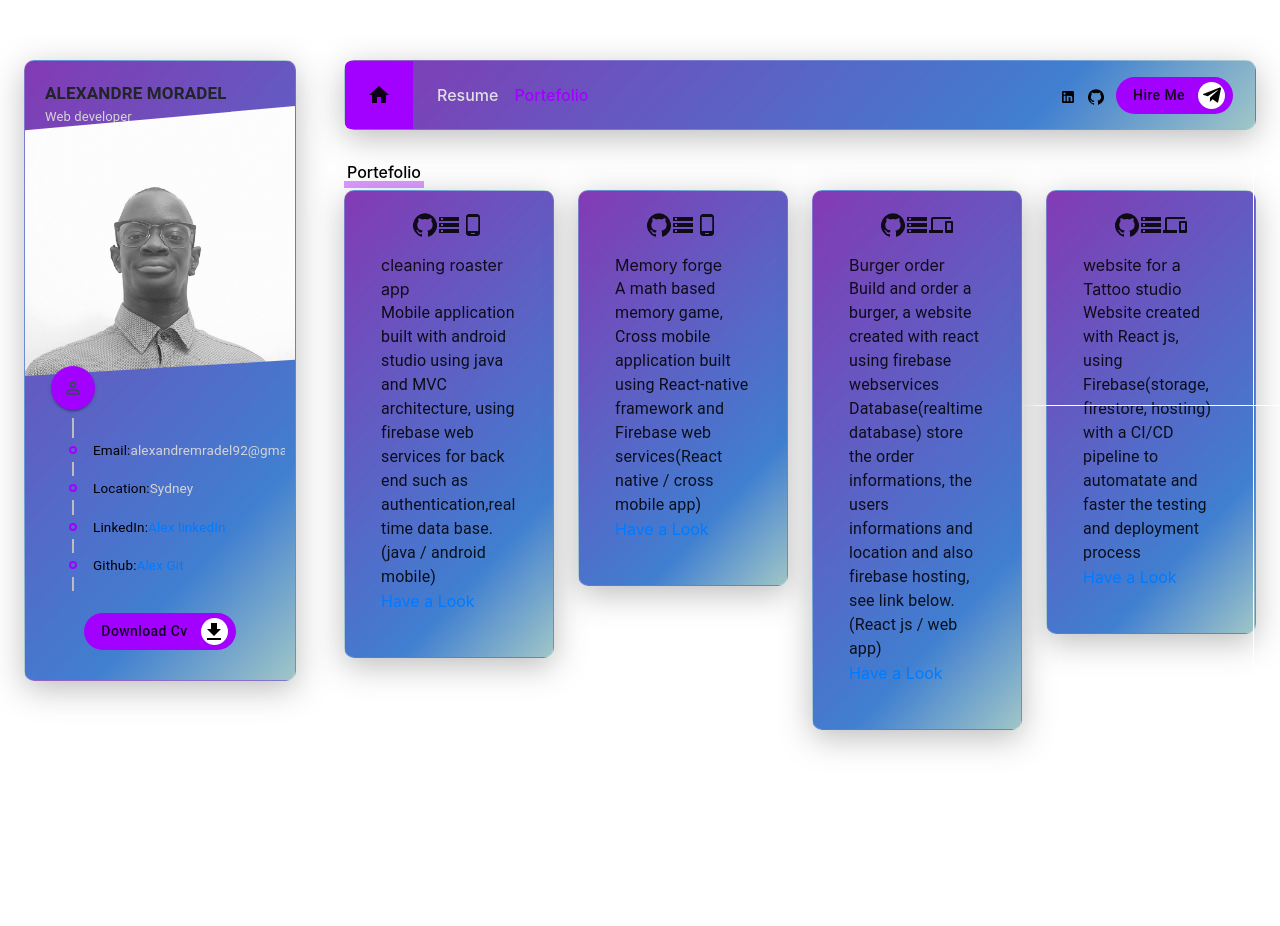
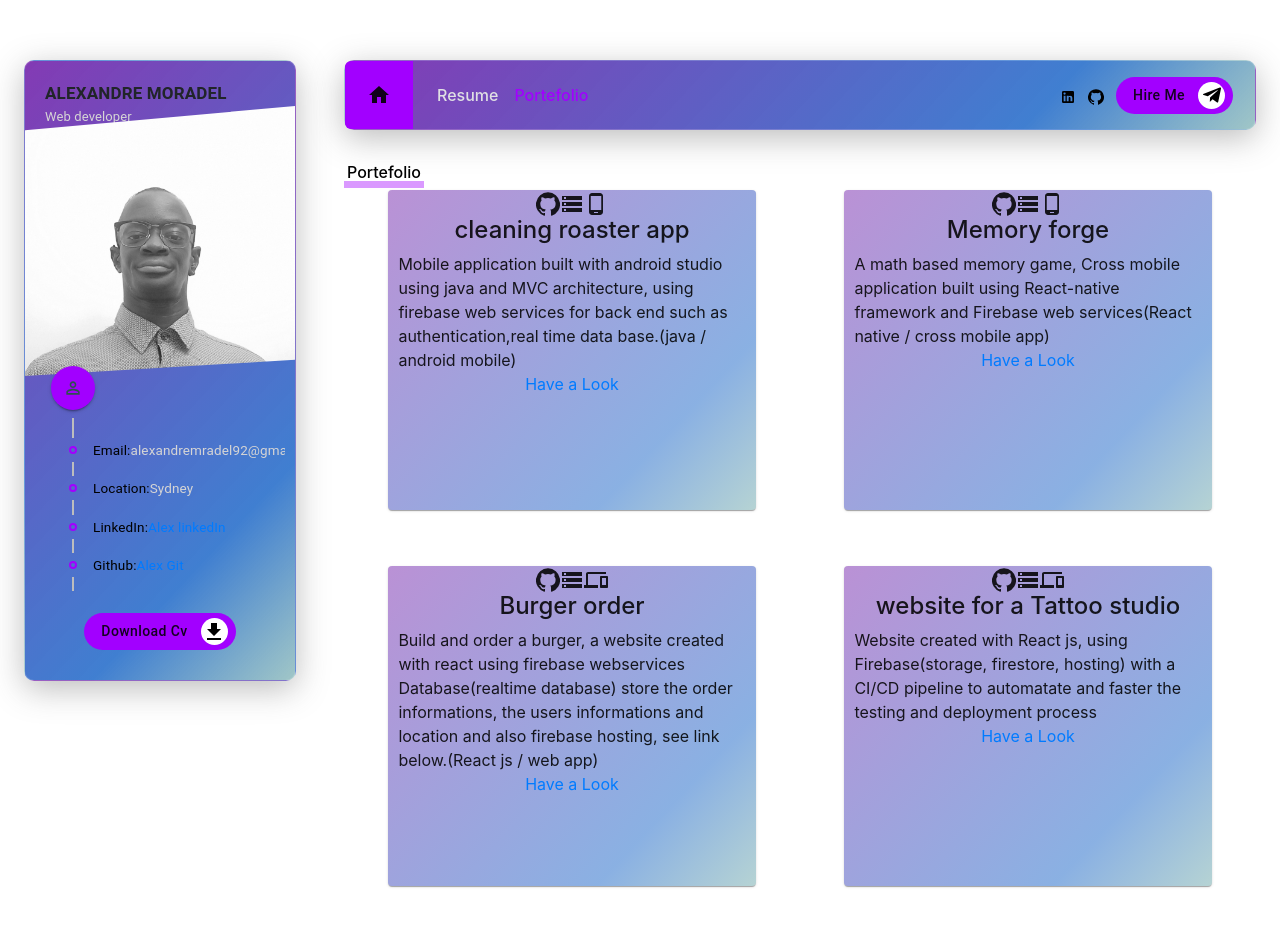
Before and after one commit to MZokko/react-portfolio, a React (Create React App) app: page /portefolio in a window 1280 px wide. Shown: the top 926 px of the page. Before the commit the page ends 800 px from the top, so only its background shows below. Built offline with nearby package versions, Linux system fonts and the light colour scheme.

Commit message:
portefolio refactor

```diff
--- a/src/Components/portefolio/index.js
+++ b/src/Components/portefolio/index.js
@@ -3,8 +3,7 @@ import './portefolio.css';
 import {
   Grid,
   Card,
-  CardContent,
-  Typography,} from '@material-ui/core';
+} from '@material-ui/core';
 import Flip from 'react-reveal/Flip';
 import {data} from '../../utils/resumeData'
 
@@ -16,7 +15,7 @@ const portefolio = () => {
         <span></span>
         <h6 className='section_title_text'>Portefolio</h6>
       </Grid>
-      <Grid container spacing={3} className='gridPortefolioCard'>
+      {/* <Grid container spacing={3} className='gridPortefolioCard'>
       {
         data.portefolio.map((projects)=>{
           return (
@@ -55,7 +54,31 @@ const portefolio = () => {
       }
 
 
-      </Grid>
+      </Grid> */}
+      <div className='flexportfolio'>
+        {data.portefolio.map((portefolio)=>{
+          return (
+            <Flip>
+            <Card key={portefolio.title} className='cardPortfolio'>
+            <div className='projIconSection'>
+            {portefolio.icons.map((i)=>{return(<div key={i.id} >{i.icon}</div>)})}
+            </div>
+            <span></span>
+            <h4 className='projTitle'>
+            {portefolio.title}
+            </h4>
+            <div className='projDesc'>
+            {portefolio.techDescription}
+            </div>
+            <div className='projLinks'>
+            {portefolio.links.map((url)=>{return( <a key={url.url} href={url.url} target='_blank' rel='noreferrer' >Have a Look</a>)})}
+            </div>
+
+            </Card>
+            </Flip>
+          )
+        })}
+      </div>
     </div>
   );
 };
--- a/src/Components/portefolio/portefolio.css
+++ b/src/Components/portefolio/portefolio.css
@@ -34,3 +34,34 @@
   .projIconSection{
       display: flex;justify-content: center;
   }
+
+
+  .flexportfolio{
+      /* height: 100vh; */
+      display: flex;
+      flex-flow: row wrap;
+      justify-content: space-around;
+      padding: 0;
+      margin: 0;
+  }
+  .cardPortfolio{
+      /*background setting*/
+      background: rgba(131, 58, 180, 0.555);
+      background: -moz-linear-gradient(133deg, rgba(131,58,180,0.555) 0%, rgba(45,114,204,0.555) 76%, rgba(123,176,177,0.555) 100%);
+      background: -webkit-linear-gradient(133deg, rgba(131,58,180,0.555) 0%, rgba(45,114,204,0.555) 76%, rgba(123,176,177,0.555) 100%);
+      background: linear-gradient(133deg, rgba(131,58,180,0.555) 0%, rgba(45,114,204,0.555) 76%, rgba(123,176,177,0.555) 100%);
+      filter: progid:DXImageTransform.Microsoft.gradient(startColorstr="#833ab4",endColorstr="#7bb0b1",GradientType=1);
+      box-shadow: 0 8px 32px 0 rgba(76, 76, 77, 0.37);
+      backdrop-filter: blur( 4px );
+      -webkit-backdrop-filter: blur( 4px );
+
+      /*background setting*/
+      width:23rem;
+      height: 40vh;
+      padding:  0rem 0.65rem;
+      margin-bottom:3.5rem;
+      display: flex;
+      flex-direction: column;
+      align-items: center;
+
+  }
```
